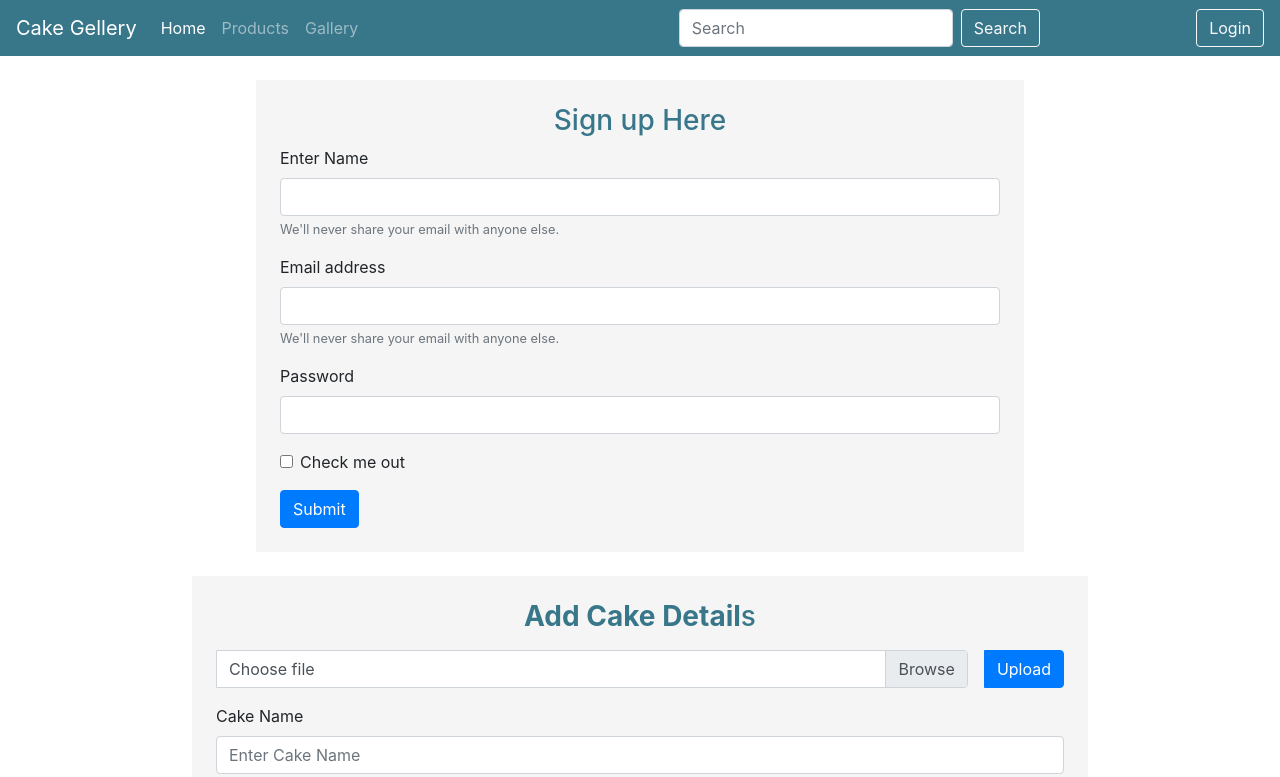
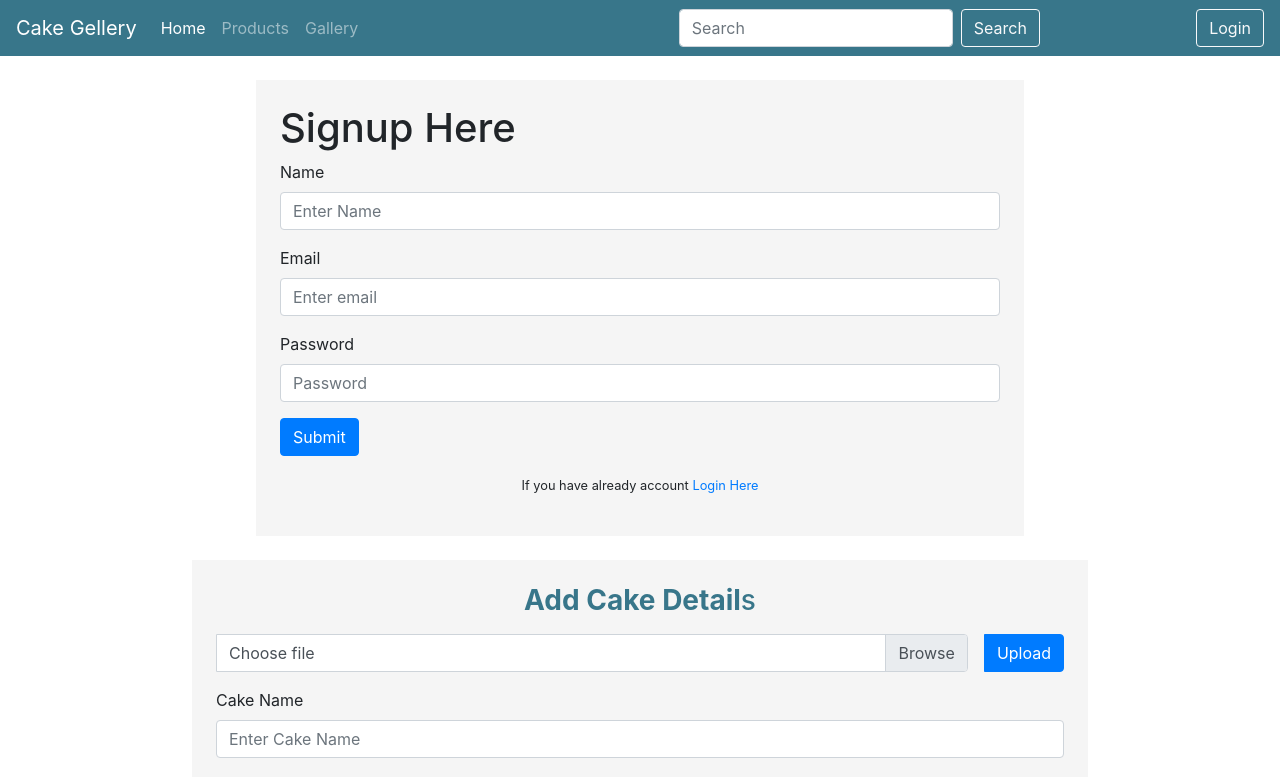
Before and after one commit to Nishikumbhar23/ReactFirstApp, a React (Create React App) app: page /sign-up in a window 1280 px wide. Shown: the top 777 px of the page. Built offline with nearby package versions, Linux system fonts and the light colour scheme.

Commit message:
day 6 api requests

```diff
--- a/package.json
+++ b/package.json
@@ -6,6 +6,7 @@
     "@testing-library/jest-dom": "^5.14.1",
     "@testing-library/react": "^11.2.7",
     "@testing-library/user-event": "^12.8.3",
+    "axios": "^0.21.1",
     "query-string": "^7.0.1",
     "react": "^17.0.2",
     "react-dom": "^17.0.2",
--- a/src/Components/CakeDetails.js
+++ b/src/Components/CakeDetails.js
@@ -1,7 +1,23 @@
-export function CakeDetails(){
+export function CakeDetails(props){
+
     return(
         <div className="container">
             <h3>Cake Details</h3>
+            <div class="row align-items-center">
+                <div class="col-sm-5">
+                    <img style={{height:"18rem"}} src='cake1.jpg' class="card-img-top"></img>
+                </div>
+                <div class="col-sm-7  text-center">
+                    <h3 class="mb-3" style={{color:"#38768a",fontFamily:" cursive"}}><b>Chocolate Cake</b></h3>
+                    <p class="mb-3" style={{fontFamily:" cursive"}}>Delicious chocolate cake for party of four people.
+                    A rich moist chocolate cake with a chocolate buttercream icing. This is the best cake in the world!</p>
+                    <h5 className=""><span style={{color:"#38768a"}}><b>Current rate : </b></span>500</h5>
+                    <h5 className=""><span style={{color:"#38768a"}}><b>Flovor </b></span>chocolate</h5>
+                    <h5 className=""><span style={{color:"#38768a"}}><b>Weight </b></span>1 kg</h5>
+                    <h5 className="mb-5"><span style={{color:"#38768a"}}><b>Occasion : </b></span>Birthday special</h5>
+                    <button type="submit"  class="btn btn-primary" style={{backgroundColor:"#38768a"}}>Add to cart</button>
+                </div>
+            </div>
         </div>
     );
 }
--- a/src/Components/Login.js
+++ b/src/Components/Login.js
@@ -1,5 +1,6 @@
 import {Component} from "react"
 import  { Link} from "react-router-dom";
+import axios from 'axios';
 
 class Login extends Component{
   constructor(){
@@ -13,7 +14,7 @@ class Login extends Component{
     this.user.email=event.target.value;
   }
   handlePass=(event)=>{
-    this.user.pass=event.target.value;
+    this.user.password=event.target.value;
   }
   login=(event)=>{
     this.setState({
@@ -22,9 +23,20 @@ class Login extends Component{
     console.log(this.user);
     // this.user.name="Nishu"
 
-    if(this.user.email=="test@gmail.com" && this.user.pass=="test"){
+    // if(this.user.email=="test@gmail.com" && this.user.pass=="test"){
+    //   this.props.history.push("/")
+    // }
+    let apiurl="https://apifromashu.herokuapp.com/api/login"
+    axios({
+      method:"post",
+      url:apiurl,
+      data:this.user  // we requrie structure like {email,name,password}
+  }).then((response)=>{
+      console.log("response from login api",response)
       this.props.history.push("/")
-    }
+  },(error)=>{
+   console.log("error from login api",error)
+  })
     event.preventDefault();
 }
   render(){
--- a/src/Components/Signup.js
+++ b/src/Components/Signup.js
@@ -1,34 +1,167 @@
 import {Component} from "react"
+import { Link } from "react-router-dom"
+import axios from 'axios';
+class Signup extends Component{
+    constructor(){
+        super()
+        this.state = {
+            name:"nishi"
+        }
+    }
+    user = {}
 
-class Signup extends Component{
+    handleEmail = (event)=>{
+        this.user.email = event.target.value
+      }
+    handlePassword = (event)=>{
+         this.user.password = event.target.value
+       }
+    handleName = (event)=>{
+        this.user.name = event.target.value
+      }
+    SignUp = (event)=>{
+        // this.setState({
+        //     errorMessage:"Invalid Credentials"
+        // })
+        let apiurl="https://apifromashu.herokuapp.com/api/register"
+        axios({
+          method:"post",
+          url:apiurl,
+          data:this.user  // we requrie structure like {email,name,password}
+      }).then((response)=>{
+          console.log("response from signup api",response)
+      },(error)=>{
+       console.log("error from signup api",error)
+      })
+
+       event.preventDefault()
+    }
 
     render(){
-    return(
+        return (
+          <div class="Login-form p-4 my-4" style={{width:"60%", margin:"0 auto",background:"whitesmoke"}}>
                 <form>
-                <div class="Login-form p-4 my-4" style={{width:"60%", margin:"0 auto",background:"whitesmoke"}}>
-                <h3 class="text-center" style={{color:"#38768a"}}>Sign up Here</h3>
+                    <h1>Signup Here</h1>
                     <div class="form-group">
-        <label for="exampleInputname">Enter Name</label>
-        <input type="text"  class="form-control" id="exampleInputname" />
-        <small id="emailHelp" class="form-text text-muted">We'll never share your email with anyone else.</small>
+                        <label for="exampleInputEmail1">Name</label>
+                        <input onChange={this.handleName} type="text" class="form-control" id="exampleInputEmail1" aria-describedby="emailHelp" placeholder="Enter Name" />
+                        <small className="text-danger form-text">{this.state.errorMessage}</small>
                     </div>
                     <div class="form-group">
-        <label for="exampleInputEmail1">Email address</label>
-        <input type="email"  class="form-control" id="exampleInputEmail1" aria-describedby="emailHelp"/>
-        <small id="emailHelp" class="form-text text-muted">We'll never share your email with anyone else.</small>
+                        <label for="exampleInputEmail1">Email</label>
+                        <input onChange={this.handleEmail} type="email" class="form-control" id="exampleInputEmail1" aria-describedby="emailHelp" placeholder="Enter email" />
+                        <small className="text-danger form-text">{this.state.errorMessage}</small>
                     </div>
                     <div class="form-group">
                         <label for="exampleInputPassword1">Password</label>
-        <input type="password" class="form-control" id="exampleInputPassword1"/>
+                        <input onChange={this.handlePassword} type="password" class="form-control"  placeholder="Password" />
+                        <small className="text-danger form-text">{this.state.errorMessage}</small>
                     </div>
-      <div class="form-group form-check">
-        <input type="checkbox" class="form-check-input" id="exampleCheck1"/>
-        <label class="form-check-label" for="exampleCheck1">Check me out</label>
+                    <button onClick={this.SignUp} type="submit" class="btn btn-primary">Submit</button>
+                    <p className="mt-3 text-center"><small>If you have already account <Link to="/login">Login Here</Link></small></p>
+                </form>
             </div>
-      <button type="submit"  class="btn btn-primary" >Submit</button>
-      </div>
-        </form>
         );
     }
 }
+
 export default Signup;
+
+
+
+
+
+
+
+
+
+
+
+
+
+
+
+
+
+
+
+
+// import {Component} from "react"
+// import { Link } from "react-router-dom"
+
+// class Signup extends Component{
+//   constructor(){
+//     super()
+//     this.state = {
+//         name:"SignUp"
+//     }
+// }
+// user = {}
+
+// handleEmail = (event)=>{
+//     this.user.email = event.target.value
+//   }
+// handlePassword = (event)=>{
+//      this.user.password = event.target.value
+//    }
+// handleName = (event)=>{
+//     this.user.name = event.target.value
+//   }
+// SignUp = (event)=>{
+//     this.setState({
+//         errorMessage:"Invalid Credentials"
+//     })
+//    event.preventDefault()
+// }
+//   render(){
+//     return(
+//       //       <form>
+//       //           <div class="Login-form p-4 my-4" style={{width:"60%", margin:"0 auto",background:"whitesmoke"}}>
+//       //           <h3 class="text-center" style={{color:"#38768a"}}>Sign up Here</h3>
+//       //           <div class="form-group">
+//       //   <label for="exampleInputname">Enter Name</label>
+//       //   <input type="text"  class="form-control" id="exampleInputname" />
+//       //   <small id="emailHelp" class="form-text text-muted">We'll never share your email with anyone else.</small>
+//       // </div>
+//       //       <div class="form-group">
+//       //   <label for="exampleInputEmail1">Email address</label>
+//       //   <input type="email"  class="form-control" id="exampleInputEmail1" aria-describedby="emailHelp"/>
+//       //   <small id="emailHelp" class="form-text text-muted">We'll never share your email with anyone else.</small>
+//       // </div>
+//       // <div class="form-group">
+//       //   <label for="exampleInputPassword1">Password</label>
+//       //   <input type="password" class="form-control" id="exampleInputPassword1"/>
+//       // </div>
+//       // <div class="form-group form-check">
+//       //   <input type="checkbox" class="form-check-input" id="exampleCheck1"/>
+//       //   <label class="form-check-label" for="exampleCheck1">Check me out</label>
+//       // </div>
+//       // <button type="submit"  class="btn btn-primary" >Submit</button>
+//       // </div>
+//       //   </form>
+//        <div className="container mt-5">
+//        <form className="w-50 m-auto">
+//            <h1>Signup Here</h1>
+//            <div class="form-group">
+//                <label for="exampleInputEmail1">Name</label>
+//                <input onChange={this.handleName} type="text" class="form-control" id="exampleInputEmail1" aria-describedby="emailHelp" placeholder="Enter Name" />
+//                <small className="text-danger form-text">{this.state.errorMessage}</small>
+//            </div>
+//            <div class="form-group">
+//                <label for="exampleInputEmail1">Email</label>
+//                <input onChange={this.handleEmail} type="email" class="form-control" id="exampleInputEmail1" aria-describedby="emailHelp" placeholder="Enter email" />
+//                <small className="text-danger form-text">{this.state.errorMessage}</small>
+//            </div>
+//            <div class="form-group">
+//                <label for="exampleInputPassword1">Password</label>
+//                <input onChange={this.handlePassword} type="password" class="form-control"  placeholder="Password" />
+//                <small className="text-danger form-text">{this.state.errorMessage}</small>
+//            </div>
+//            <button onClick={this.SignUp} type="submit" class="btn btn-primary">Submit</button>
+//            <p className="mt-3 text-center"><small>If you have already account <Link to="/login">Login Here</Link></small></p>
+//        </form>
+//    </div>
+//     );
+//   }
+// }
+// export default Signup;
```
Also changed, not shown: 1 other file (tests, documents, lock files or other folders). Lines whose indentation alone changed are shown as unchanged.
